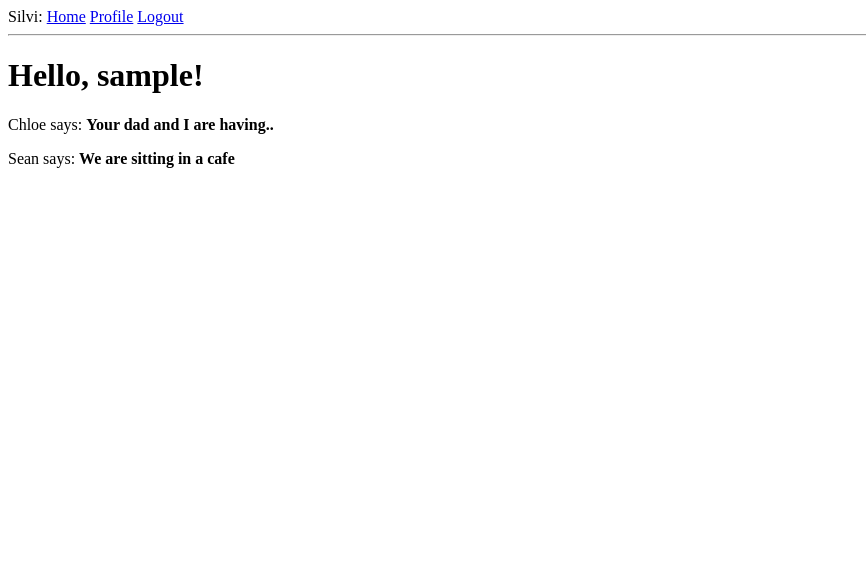
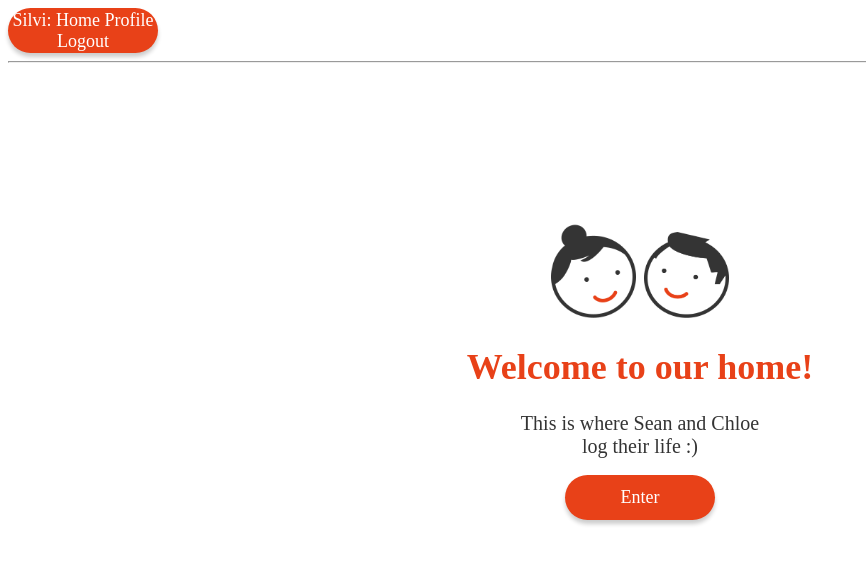
Before and after one commit to spark0119/silvi, a Flask app: page / in a window 1280 px wide. Shown: the top 564 px of the page, without its empty margins (0-866 px from the left). Run offline with Flask 2, Linux system fonts and the light colour scheme; the visitor is signed in with stand-in values (Sample User, id 1); data comes from the database, SQL or seed files in the repository; both versions use the stored data as it was after the commit; some libraries are stand-ins or nearby versions.

Commit message:
html imbedded

```diff
--- a/app/forms.py
+++ b/app/forms.py
@@ -7,7 +7,7 @@ class LoginForm(FlaskForm):
     username = StringField('Are you Chloe or Sean?', validators=[DataRequired()])
     password = PasswordField('Password', validators=[DataRequired()])
     remember_me = BooleanField('Remember Me')
-    submit = SubmitField('Sign in')
+    submit = SubmitField('Let us go')
 
 class RegistrationForm(FlaskForm):
     username = StringField('Username', validators=[DataRequired()])
--- a/app/routes.py
+++ b/app/routes.py
@@ -8,19 +8,8 @@ from werkzeug.urls import url_parse
 
 @app.route('/')
 @app.route('/index')
-@login_required
 def index():
-    posts = [
-        {
-            'author': {'username':'Chloe'},
-            'body': 'Your dad and I are having..'
-        },
-        {
-            'author': {'username':'Sean'},
-            'body': 'We are sitting in a cafe'
-        }
-    ]
-    return render_template('index.html', title='Home', posts=posts)
+    return render_template('index.html', title='Home')
 
 @app.route('/login', methods=['GET','POST'])
 def login():
--- /dev/null
+++ b/app/static/css/silvi.css
@@ -0,0 +1,133 @@
+body {
+    text-align: center;
+}
+
+h1 {
+    font-family: Work Sans;
+    font-weight: 600;
+    font-size: 36px;
+    color: #E84118;
+}
+
+h2 {
+    font-family: Work Sans;
+    font-weight: normal;
+    font-size: 20px;
+    color: #343434;
+}
+
+.button {
+    width: 150px;
+    height: 45px;
+    background-color: #E84118;
+    border-radius: 45px;
+    box-shadow: 0px 4px 4px rgba(0, 0, 0, 0.2);
+    color: #FFFF;
+    font-size: 18px;
+    font-family: Work Sans;
+    display: table-cell;
+    vertical-align: middle;
+}
+
+a {
+    text-decoration: none;
+    color: #FFFF;
+}
+
+input {
+    outline:none;
+   }
+
+.icons {
+    display: inline-block;
+    margin-top: 150px;
+}
+
+.profile {
+    display: inline-block;
+    margin-top: 0;
+}
+
+.chloe_icon {
+    width: 85px;
+    padding-right: 2px;
+}
+
+.sean_icon {
+    width: 85px;
+    padding-left: 2px;
+}
+
+.home {
+    font-size: 40px;
+    color: #E84118;
+    background-color: transparent;
+    border: none;
+    float: left;
+}
+
+.form_field {
+    text-align: center;
+    font-family: Roboto;
+    font-size: 15px;
+    width: 200px;
+    padding: 10px 20px;
+    margin: 5px 5px;
+    border: 1px solid #E84118;
+    border-radius: 45px;
+}
+
+.weeklyreflection .form_field {
+    font-family: Roboto;
+    font-size: 15px;
+    width: 90%;
+    padding: 10px 20px;
+    margin: 5px 5px;
+    text-align: left;
+}
+
+.container {
+    width: 650px;
+    height: auto;
+    margin: 30px;
+    padding: 30px;
+    border: none;
+    border-radius: 10px;
+    box-shadow: 0px 2px 4px #343434;
+    display:inline-block;
+}
+
+#popup {
+    width: 300px;
+    padding-bottom: 50px;
+}
+
+.questions {
+    text-align: left;
+    font-family: Roboto;
+    font-style: normal;
+    font-weight: 500;
+    font-size: 18px;
+    line-height: 33px;
+    color: #343434;
+}
+
+.questions input {
+    border: none;
+}
+
+#save_button {
+    float: right;
+}
+
+.date_input {
+    font-family: Work Sans;
+    font-style: normal;
+    font-weight: 500;
+    font-size: 36px;
+    line-height: 42px;
+    color: #AAA2A0;
+    margin-bottom: 30px;
+    padding: 5px;
+    width: 90%;
+}
--- a/app/templates/base.html
+++ b/app/templates/base.html
@@ -1,15 +1,19 @@
 <!DOCTYPE html>
 <html lang="en">
 <head>
-    <meta charset="UTF-8">
     {% if title %}
     <title>{{ title }} - Silvi</title>
     {% else %}
     <title>Welcome to Silvi</title>
     {% endif %}
+    <meta charset="UTF-8">
+    <link rel="stylesheet" href="{{ url_for('static', filename='css/silvi.css') }}">
+    <meta name="viewport" content="width=device-width, initial-scale=1.0">
+    <meta http-equiv="X-UA-Compatible" content="ie=edge">
+    <link rel = "icon" href = "{{ url_for('static', filename='img/chulchon.png') }}">
 </head>
 <body>
-    <div>
+    <div class="button">
         Silvi:
         <a href="{{ url_for('index') }}">Home</a>
         {% if current_user.is_anonymous %}
@@ -31,5 +35,8 @@
     {% endif %}
     {% endwith %}
     {% block content %}{% endblock %}
+
+    <!--javascript should be set before body closes -->
+    <script src="https://kit.fontawesome.com/658ae97f7e.js" crossorigin="anonymous"></script>
 </body>
 </html>
--- a/app/templates/index.html
+++ b/app/templates/index.html
@@ -1,8 +1,22 @@
 {% extends "base.html" %}
 
 {% block content %}
-    <h1>Hello, {{ current_user.username }}!</h1>
-    {% for post in posts %}
-    <div><p>{{ post.author.username }} says: <b> {{ post.body }}</b></p></div>
-    {% endfor %}
+    <div class="hero">
+        <div class="icons">
+            <img class = "chloe_icon" src="{{ url_for('static', filename='img/Chloe icon.png') }}"/>
+            <img class = "sean_icon" src="{{ url_for('static', filename='img/Sean icon.png') }}"/>
+<!--            <input class="chloe_icon" type="image" src="/Users/ChloeK/Desktop/Silvi/Chloe icon.png" alt="Chloe icon">-->
+<!--            <input class="sean_icon" type="image" src="/Users/ChloeK/Desktop/Silvi/Sean icon.png" alt="Sean icon">-->
+        </div>
+
+        <span><h1 class="heading">Welcome to our home!
+        </h1></span>
+
+        <span><h2 class="discription">This is where Sean and Chloe</br>log their life :)
+        </h2></span>
+
+        <span>
+            <a class="button" href="{{ url_for('login') }}">Enter</a>
+        </span>
+    </div>
 {% endblock %}
```
Also changed, not shown: app/templates/login.html (+7 -3 lines), app/templates/silvi.html (added, +31 -0 lines), app/templates/silvi_login.html (added, +34 -0 lines), app/templates/silvi_reflection_weekly.html (added, +82 -0 lines), app/templates/silvi_submit.html (added, +33 -0 lines), app.db, app/static/img/Chloe icon.png (added), app/static/img/Sean icon.png (added), app/static/img/chulchon.png (added), app/static/img/home.png (added), 2 other files.
